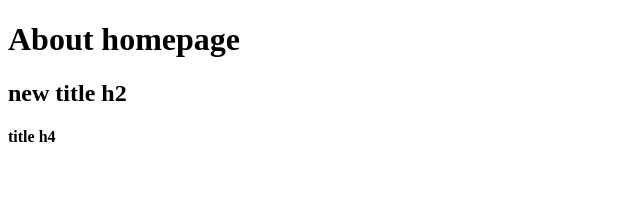
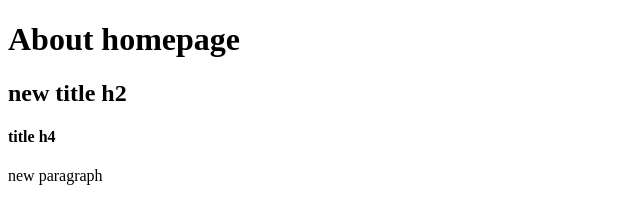
Before and after one commit to BACanales/prueba, a plain HTML site: page about.html in a window 1280 px wide. Shown: the whole page, without its empty margins (0-640 px from the left). Drawn offline with Linux system fonts and the light colour scheme.

Commit message:
modified files

```diff
--- a/about.html
+++ b/about.html
@@ -10,5 +10,6 @@
     <h1>About homepage</h1>
     <h2>new title h2</h2>
     <h4>title h4</h4>
+    <p>new paragraph</p>
   </body>
 </html>
```
Also changed, not shown: index.html (+1 -0 lines), prueba.html (+1 -0 lines).
